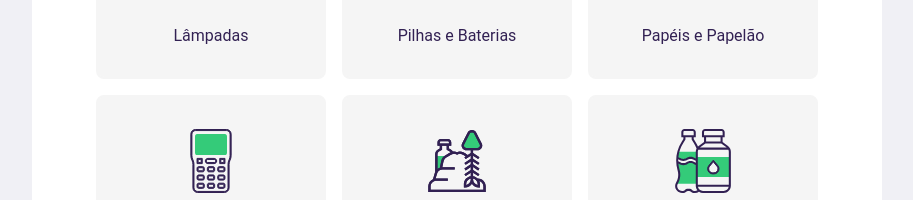
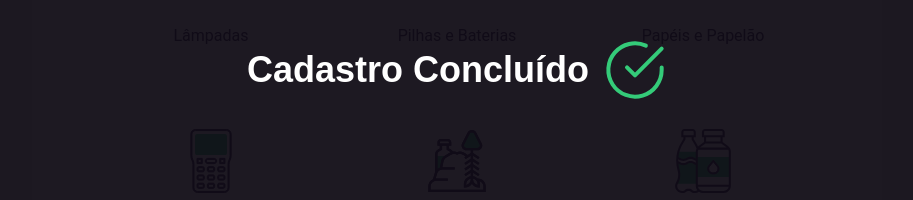
Before and after one commit to senaarth/ecoleta, a plain HTML site: page create-point.html in a window 1280 px wide. Both pictures are taken after typing "Sample", "Sample", "Sample" into the empty fields and a click on the button "Confirmar Cadastro". Shown: the part 936-1136 px from the top of the page, without its empty margins (183-1096 px from the left). Drawn offline with Linux system fonts and the light colour scheme; no server answers.

Commit message:
trying to create confirmation screen by myself to practice before starting next class

```diff
--- a/create-point.html
+++ b/create-point.html
@@ -7,6 +7,8 @@
     <link rel="icon" href="/assets/favicon.png">
     <link rel="stylesheet" href="styles/main.css">
     <link rel="stylesheet" href="styles/create-point.css">
+    <link rel="stylesheet" href="styles/modal.css">
+
     <link rel="stylesheet" href="styles/responsive.css">
 </head>
 
@@ -97,6 +99,16 @@
             <button type="submit">Confirmar Cadastro</button>
         </form>
     </div>
+    <!--  -->
+    <div id="modal" class="hidden">
+        <div class="content">
+            <div class="header">
+                <h1>Cadastro Concluído</h1>
+                <img src="/assets/check.svg" alt="confirmation">
+            </div>
+        </div>
+    </div>
+    <!--  -->
     <script src="/scripts/create-point.js"></script>
 </body>
 
--- a/scripts/create-point.js
+++ b/scripts/create-point.js
@@ -73,3 +73,11 @@ function handleSelectedItem(event) {
     }
     collectItems.value = selectedItems
 }
+
+// teste
+const cadastro = document.querySelector("form button")
+const modal = document.querySelector("#modal")
+
+cadastro.addEventListener("click", () => {
+    modal.classList.remove("hidden")
+})
--- a/styles/modal.css
+++ b/styles/modal.css
@@ -4,6 +4,7 @@
     width: 100vw;
     position: fixed;
     top: 0;
+    left: 0;
     display: flex;
     justify-content: center;
     align-items: center;
```
